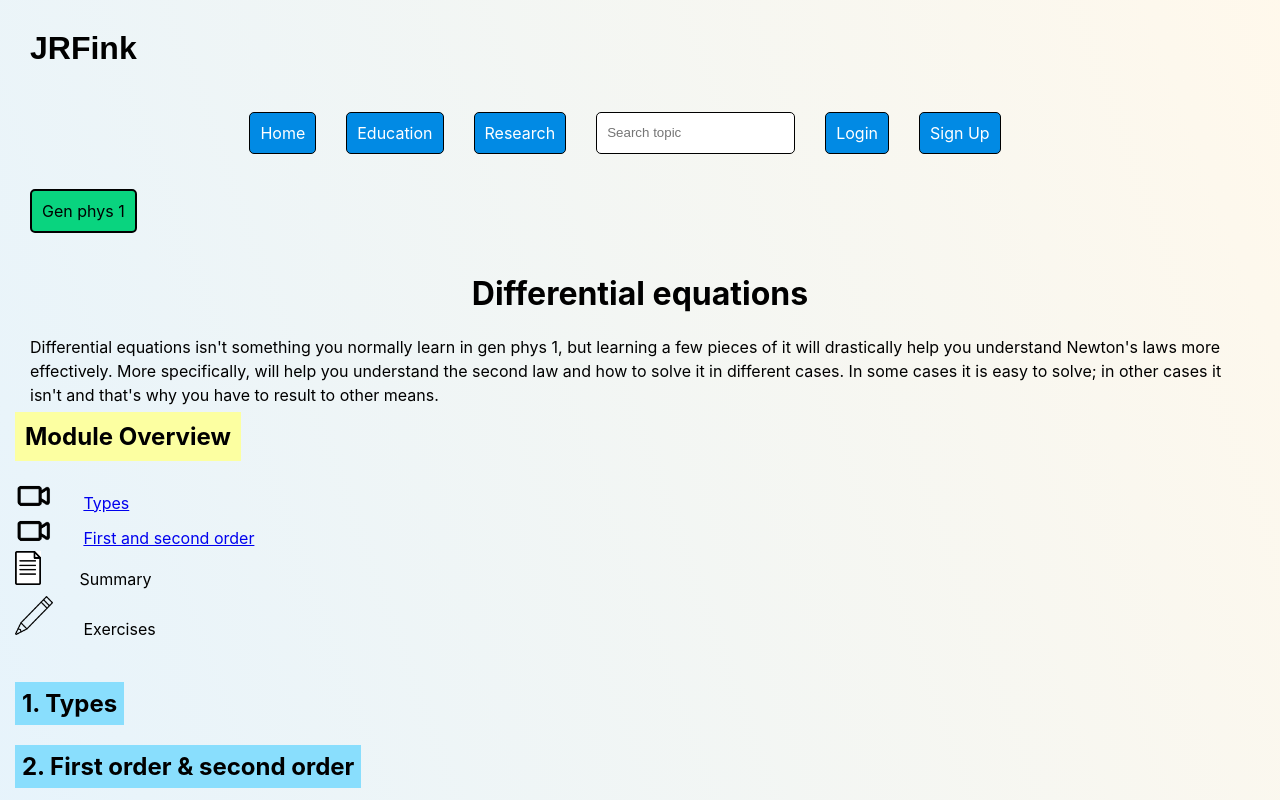
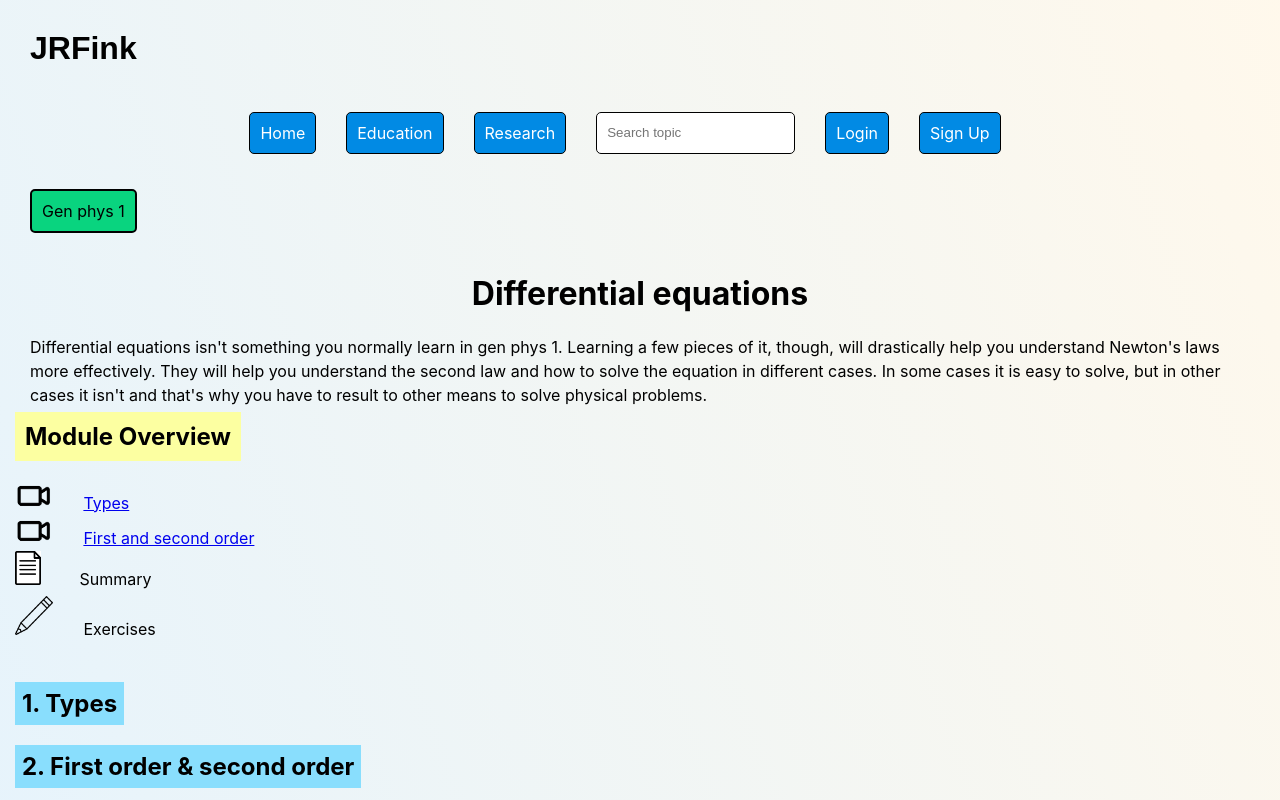
Before and after one commit to JRFink/jrfphyspagesnew, a Next.js app: page /education/gp1/diff in a window 1280 px wide. Shown: the top 800 px of the page. Built offline with nearby package versions, Linux system fonts and the light colour scheme.

Commit message:
Update index.tsx

```diff
--- a/pages/education/gp1/diff/index.tsx
+++ b/pages/education/gp1/diff/index.tsx
@@ -13,7 +13,7 @@ const Osc = () => {
                 Differential equations
             </h1>
             <p>
-                Differential equations isn&#39;t something you normally learn in gen phys 1, but learning a few pieces of it will drastically help you understand Newton&#39;s laws more effectively. More specifically, will help you understand the second law and how to solve it in different cases. In some cases it is easy to solve; in other cases it isn&#39;t and that&#39;s why you have to result to other means.
+                Differential equations isn&#39;t something you normally learn in gen phys 1. Learning a few pieces of it, though, will drastically help you understand Newton&#39;s laws more effectively. They will help you understand the second law and how to solve the equation in different cases. In some cases it is easy to solve, but in other cases it isn&#39;t and that&#39;s why you have to result to other means to solve physical problems.
              </p>
             <ModoverviewDiff />
                 <h2 className={style.h2SectionColor} id="types">
```
